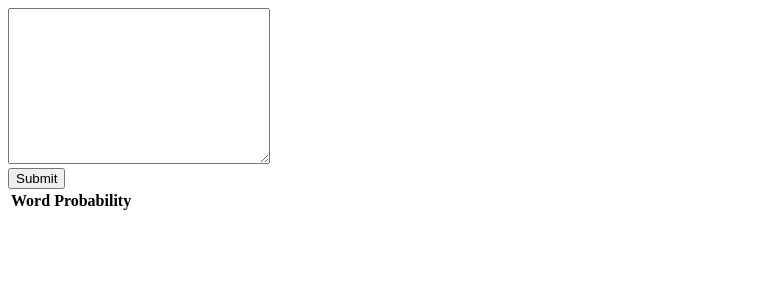
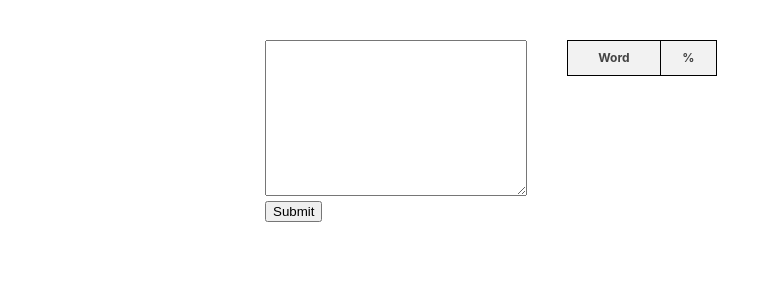
Before and after one commit to vkethana/llm-probability-visualize, a Flask app: page / in a window 1280 px wide. Shown: the top 300 px of the page, without its empty margins (0-772 px from the left). Run offline with Flask 3, Linux system fonts and the light colour scheme; lists and menus that the app fills with data are empty.

Commit message:
styles looking nicer

```diff
--- a/app.py
+++ b/app.py
@@ -64,6 +64,9 @@
 def submit():
     content = request.form['content']
     print(f"Submitted content: {content}")
+    if content == "":
+      content = " "
+
     if USE_GPT_3:
       table_data, largest_prob_token = get_chart_from_sentence(content)
     else:
--- a/gpt2.py
+++ b/gpt2.py
@@ -43,7 +43,7 @@
     print("Biggest word:", max_word)
     my_dict = {}
     for word, prob in words:
-        my_dict[word] = round(float(prob), 3)
+        my_dict[word] = round(100 * float(prob), 3)
     return my_dict, max_word
 
 if __name__ == "__main__":
--- a/templates/index.html
+++ b/templates/index.html
@@ -4,8 +4,44 @@
     <meta charset="UTF-8">
     <meta name="viewport" content="width=device-width, initial-scale=1.0">
     <title>Text Area Submission</title>
+    <style>
+      body {
+        max-width: 750px;
+        margin: 40px auto;
+        padding: 0 10px;
+        font: 12px/1.5 -apple-system, BlinkMacSystemFont, "Segoe UI", Roboto, "Helvetica Neue", Arial, "Noto Sans", sans-serif, "Apple Color Emoji", "Segoe UI Emoji", "Segoe UI Symbol", "Noto Color Emoji";
+        color: #444
+      }
+      h1,h2,h3 {
+        line-height: 1.2;
+        text-align: center;
+      }
+      h4 {
+        line-height: 0.5
+      }
+      #container {
+          display: flex;
+          align-items: flex-start;
+          gap: 20px;
+      }
+      #textForm {
+          margin-right: 20px;
+      }
+      #resultTable {
+          border-collapse: collapse;
+          width: 150px; /* Set a fixed width for the table */
+      }
+      #resultTable th, #resultTable td {
+          border: 1px solid black;
+          padding: 8px;
+      }
+      #resultTable th {
+          background-color: #f2f2f2;
+      }
+    </style>
 </head>
 <body>
+    <div id="container">
         <form id="textForm" action="/submit" method="post">
             <textarea id="textarea" name="content" rows="10" cols="30"></textarea>
             <br>
@@ -16,12 +52,13 @@
             <thead>
                 <tr>
                     <th>Word</th>
-                <th>Probability</th>
+                    <th>%</th>
                 </tr>
             </thead>
             <tbody id="resultTableBody">
             </tbody>
         </table>
+    </div>
 
     <script>
         document.getElementById('textForm').addEventListener('submit', function(event) {
```
Lines whose indentation alone changed are shown as unchanged.
